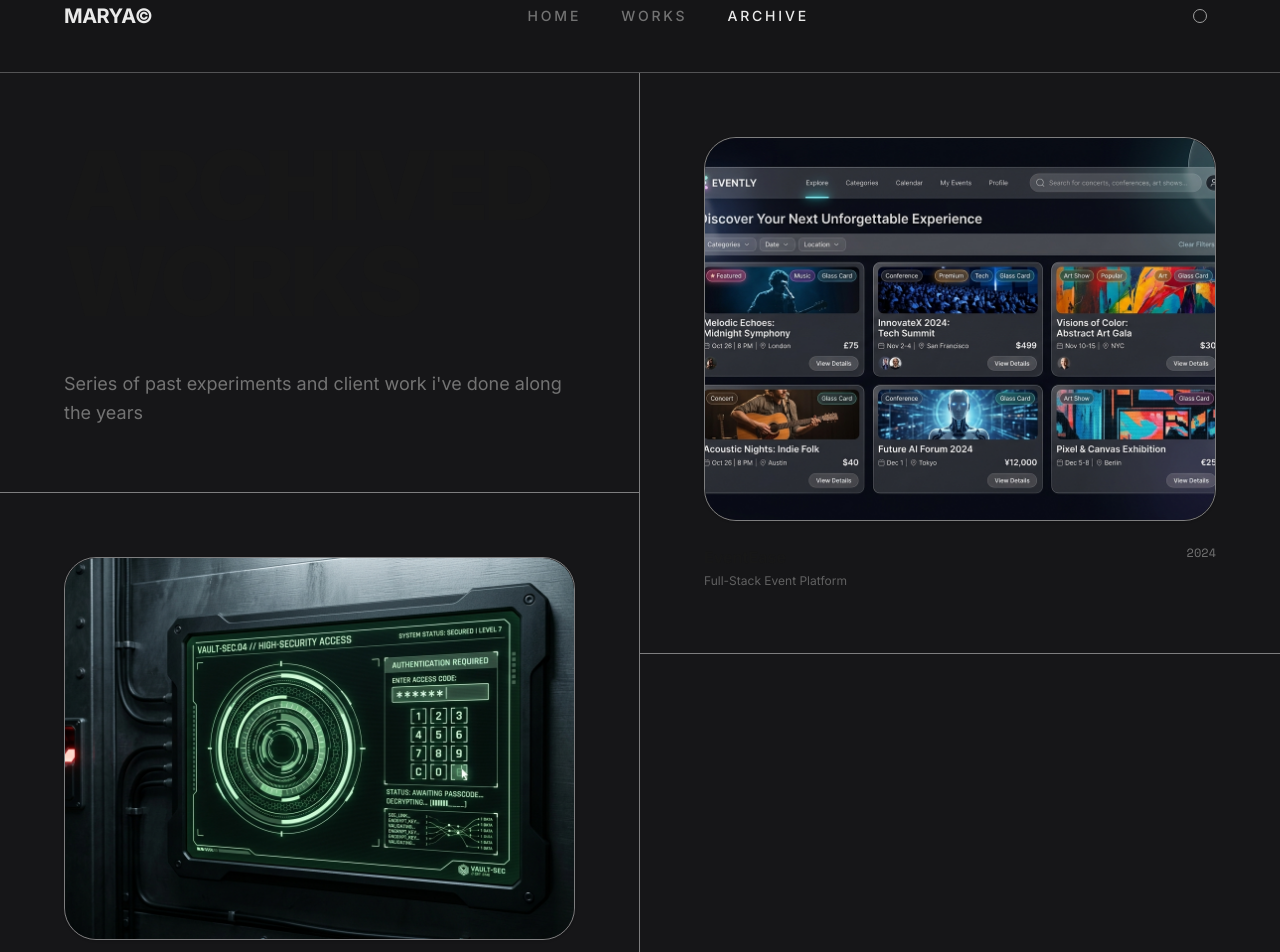
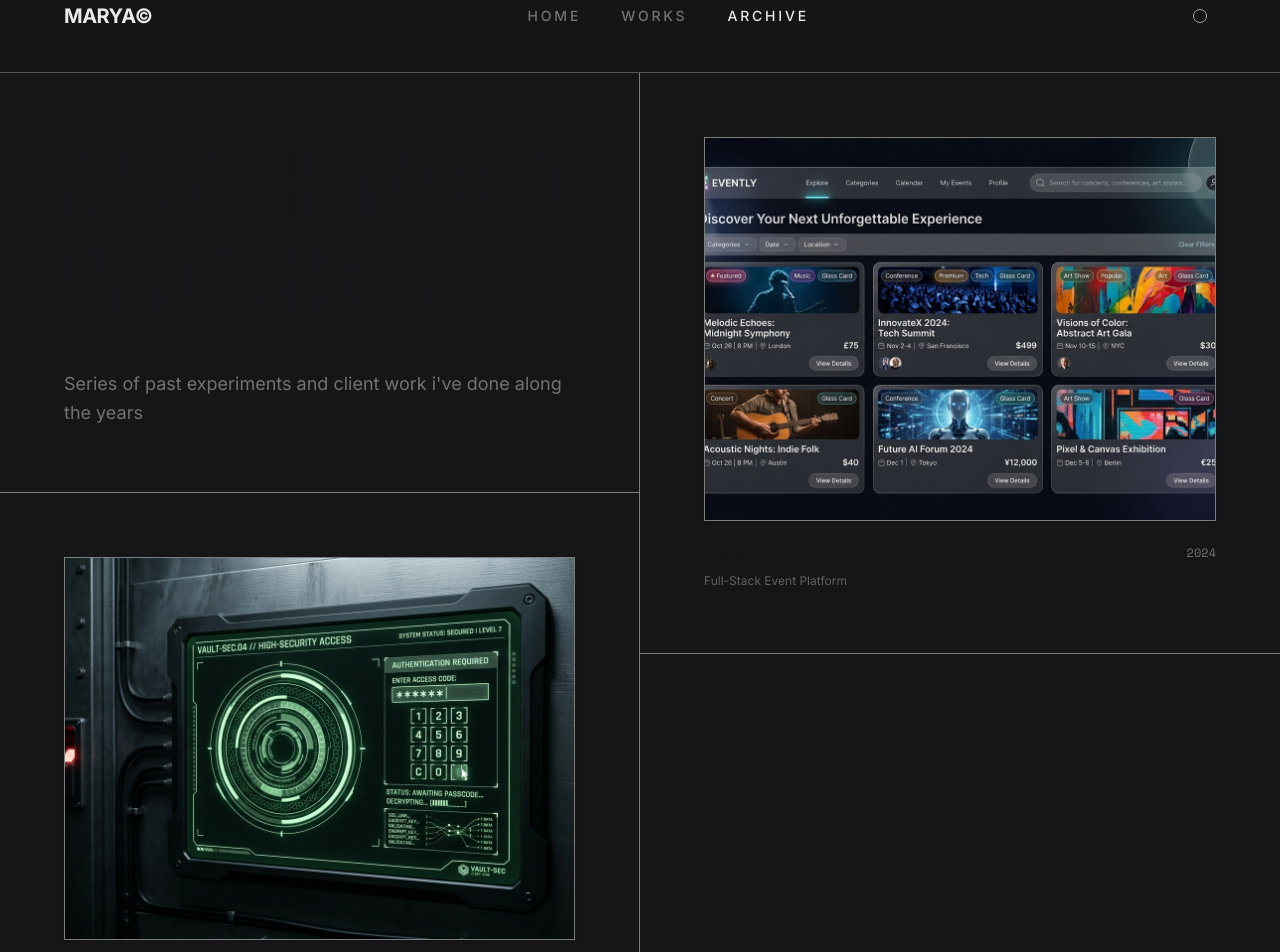
Before and after one commit to AyShakya/Portfolio-AyushShakya, a React (Vite) app: page /archive in a window 1280 px wide. Shown: the part 40-992 px from the top of the page. Built offline with nearby package versions, Linux system fonts and the light colour scheme.

Commit message:
style(ui): remove rounded borders from all images and containers to use strict rectangles

```diff
--- a/src/pages/Archive.jsx
+++ b/src/pages/Archive.jsx
@@ -76,17 +76,17 @@ export default function Archive() {
           {/* Left Column Archive Cards */}
           {leftColItems.map((item, idx) => (
             <motion.div key={idx} variants={cardVariants} className="group block p-8 md:p-[5vw] border-b border-neutral-200/50 dark:border-neutral-900">
-              <div className="rounded-[32px] overflow-hidden border border-neutral-200/50 dark:border-neutral-900/60 shadow-sm flex items-stretch aspect-[4/3]">
+              <div className="rounded-none overflow-hidden border border-neutral-200/50 dark:border-neutral-900/60 shadow-sm flex items-stretch aspect-[4/3]">
                 {item.image ? (
                   <img
                     src={item.image}
                     alt={item.title}
-                    className="w-full h-full object-cover rounded-[32px] transition-transform duration-300 group-hover:scale-[1.04]"
+                    className="w-full h-full object-cover rounded-none transition-transform duration-300 group-hover:scale-[1.04]"
                   />
                 ) : (
                   <ImagePlaceholder
                     description={item.placeholder}
-                    className="w-full h-full !min-h-0 !rounded-[32px] transition-transform duration-300 group-hover:scale-[1.04]"
+                    className="w-full h-full !min-h-0 !rounded-none transition-transform duration-300 group-hover:scale-[1.04]"
                   />
                 )}
               </div>
@@ -116,17 +116,17 @@ export default function Archive() {
           {/* Right Column Archive Cards */}
           {rightColItems.map((item, idx) => (
             <motion.div key={idx} variants={cardVariants} className="group block p-8 md:p-[5vw] border-b border-neutral-200/50 dark:border-neutral-900">
-              <div className="rounded-[32px] overflow-hidden border border-neutral-200/50 dark:border-neutral-900/60 shadow-sm flex items-stretch aspect-[4/3]">
+              <div className="rounded-none overflow-hidden border border-neutral-200/50 dark:border-neutral-900/60 shadow-sm flex items-stretch aspect-[4/3]">
                 {item.image ? (
                   <img
                     src={item.image}
                     alt={item.title}
-                    className="w-full h-full object-cover rounded-[32px] transition-transform duration-300 group-hover:scale-[1.04]"
+                    className="w-full h-full object-cover rounded-none transition-transform duration-300 group-hover:scale-[1.04]"
                   />
                 ) : (
                   <ImagePlaceholder
                     description={item.placeholder}
-                    className="w-full h-full !min-h-0 !rounded-[32px] transition-transform duration-300 group-hover:scale-[1.04]"
+                    className="w-full h-full !min-h-0 !rounded-none transition-transform duration-300 group-hover:scale-[1.04]"
                   />
                 )}
               </div>
--- a/src/pages/Home.jsx
+++ b/src/pages/Home.jsx
@@ -124,7 +124,7 @@ export default function Home() {
               <img
                 src="/images/portrait_slats.jpg"
                 alt="Portrait"
-                className="w-32 h-32 md:w-36 md:h-36 rounded-3xl object-cover border border-neutral-200/50 dark:border-neutral-900/60 shadow-sm transition-transform duration-300 group-hover/slat:scale-[1.04]"
+                className="w-32 h-32 md:w-36 md:h-36 rounded-none object-cover border border-neutral-200/50 dark:border-neutral-900/60 shadow-sm transition-transform duration-300 group-hover/slat:scale-[1.04]"
               />
             </div>
 
@@ -197,17 +197,17 @@ export default function Home() {
                 }`}
               >
                 <Link to={`/works/${work.id}`} className="block">
-                  <div className="rounded-[32px] overflow-hidden border border-neutral-200/50 dark:border-neutral-900/60 shadow-sm flex items-stretch aspect-video">
+                  <div className="rounded-none overflow-hidden border border-neutral-200/50 dark:border-neutral-900/60 shadow-sm flex items-stretch aspect-video">
                     {work.image ? (
                       <img
                         src={work.image}
                         alt={work.title}
-                        className="w-full h-full object-cover rounded-[32px] transition-transform duration-300 group-hover:scale-[1.04]"
+                        className="w-full h-full object-cover rounded-none transition-transform duration-300 group-hover:scale-[1.04]"
                       />
                     ) : (
                       <ImagePlaceholder
                         description={work.placeholder}
-                        className="w-full h-full !min-h-0 !rounded-[32px] transition-transform duration-300 group-hover:scale-[1.04]"
+                        className="w-full h-full !min-h-0 !rounded-none transition-transform duration-300 group-hover:scale-[1.04]"
                       />
                     )}
                   </div>
--- a/src/pages/Works.jsx
+++ b/src/pages/Works.jsx
@@ -156,7 +156,7 @@ export default function Works() {
                   <div className="p-8 md:p-[5vw] w-full">
                     <ImagePlaceholder
                       description={`${work.placeholder} (Primary Perspective)`}
-                      className="w-full h-full !min-h-[300px] !rounded-[32px] transition-transform duration-300 group-hover:scale-[1.04]"
+                      className="w-full h-full !min-h-[300px] !rounded-none transition-transform duration-300 group-hover:scale-[1.04]"
                     />
                   </div>
                 )}
@@ -172,7 +172,7 @@ export default function Works() {
                   <div className="p-8 md:p-[5vw] w-full">
                     <ImagePlaceholder
                       description={`Detail closeup shot representing the ${work.title} project framework details.`}
-                      className="w-full h-full !min-h-[300px] !rounded-[32px] transition-transform duration-300 group-hover:scale-[1.04]"
+                      className="w-full h-full !min-h-[300px] !rounded-none transition-transform duration-300 group-hover:scale-[1.04]"
                     />
                   </div>
                 )}
@@ -282,17 +282,17 @@ export default function Works() {
               }`}
             >
               <Link to={`/works/${work.id}`} className="block">
-                <div className="rounded-[32px] overflow-hidden border border-neutral-200/50 dark:border-neutral-900/60 shadow-sm flex items-stretch aspect-video">
+                <div className="rounded-none overflow-hidden border border-neutral-200/50 dark:border-neutral-900/60 shadow-sm flex items-stretch aspect-video">
                   {work.image ? (
                     <img
                       src={work.image}
                       alt={work.title}
-                      className="w-full h-full object-cover rounded-[32px] transition-transform duration-300 group-hover:scale-[1.04]"
+                      className="w-full h-full object-cover rounded-none transition-transform duration-300 group-hover:scale-[1.04]"
                     />
                   ) : (
                     <ImagePlaceholder
                       description={work.placeholder}
-                      className="w-full h-full !min-h-0 !rounded-[32px] transition-transform duration-300 group-hover:scale-[1.04]"
+                      className="w-full h-full !min-h-0 !rounded-none transition-transform duration-300 group-hover:scale-[1.04]"
                     />
                   )}
                 </div>
```
